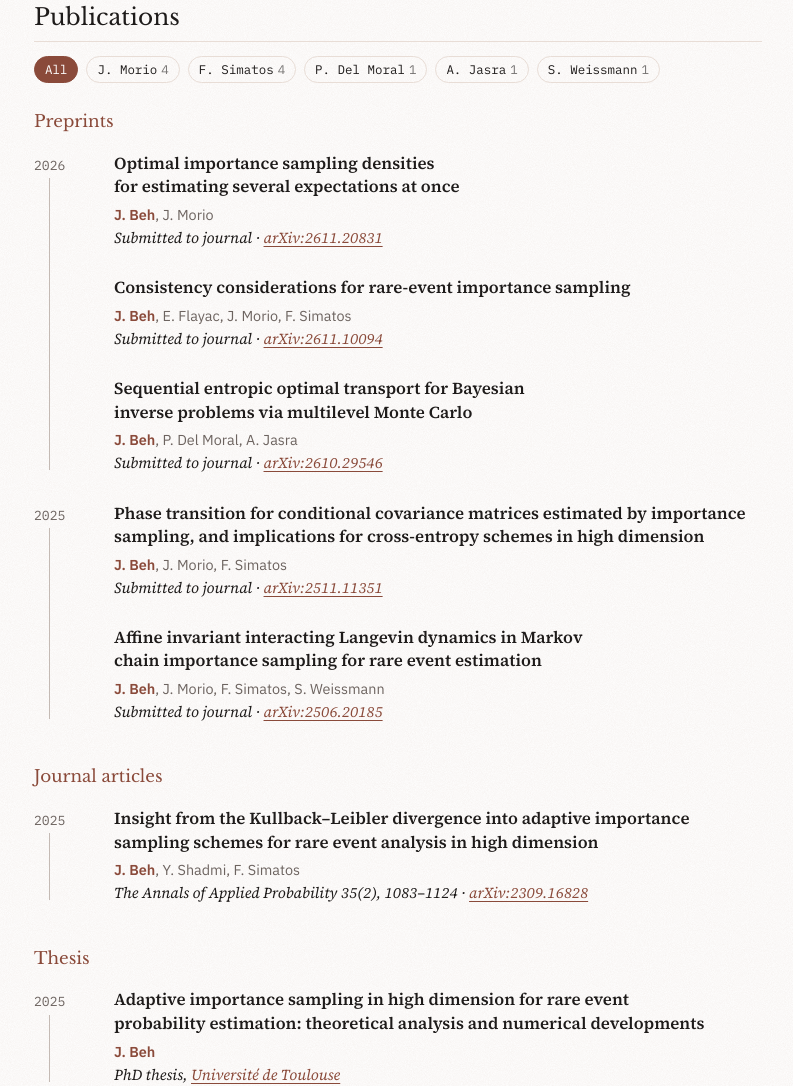
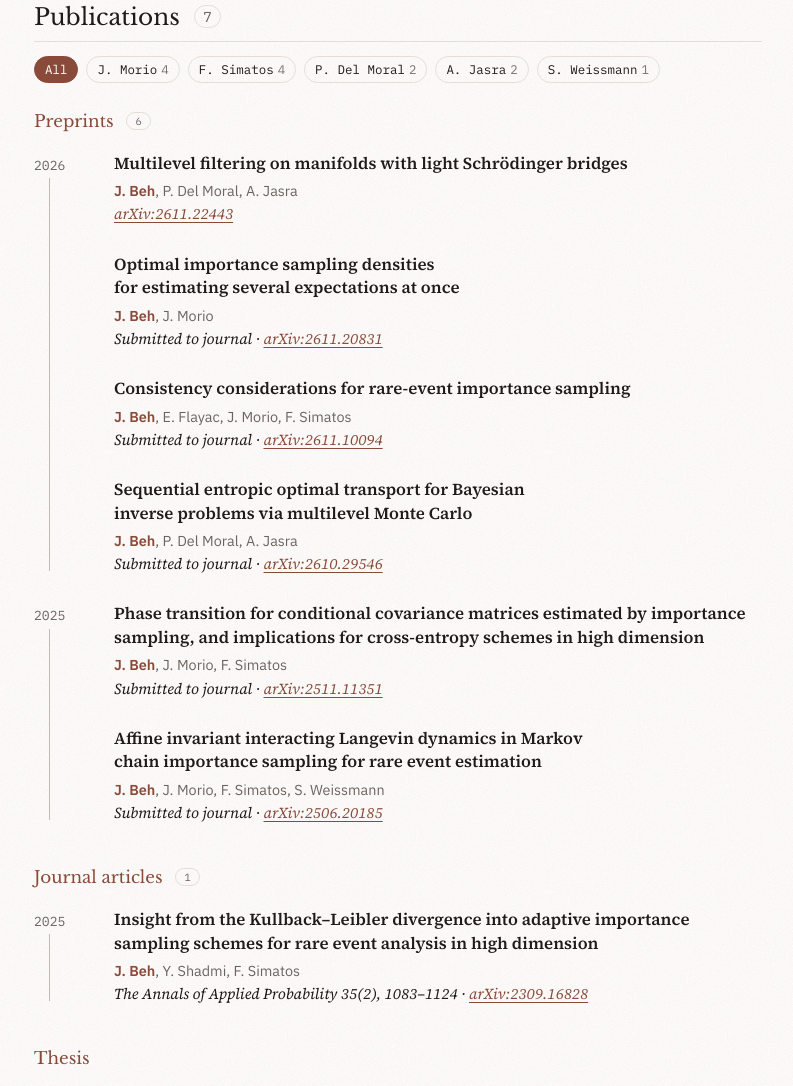
Before and after one commit to JasonBKX/JasonBKX.github.io, a plain HTML site: page index.html in a window 1280 px wide. Shown: the part 764-1850 px from the top of the page, without its empty margins (242-1035 px from the left). Drawn offline with nearby package versions, Linux system fonts and the light colour scheme.

Commit message:
Add files via upload

```diff
--- a/index.html
+++ b/index.html
@@ -65,6 +65,8 @@ ol.pubs{list-style:none;padding:0;margin:0;display:flex;flex-direction:column;ga
 @media (max-width:620px){.pub.run-cont .yr{color:var(--muted)}.pub .yr::after{display:none}}
 .yr{font-family:var(--mono);font-size:.82rem;color:var(--muted);padding-top:3px;font-variant-numeric:tabular-nums}
 .groups{display:flex;flex-direction:column;gap:40px}
+.cnt{font-family:var(--mono);font-size:.62em;font-weight:400;color:var(--muted);border:1px solid var(--line);border-radius:999px;padding:1px 8px;margin-left:8px;vertical-align:.22em;font-variant-numeric:tabular-nums}
+.cnt:empty{display:none}
 .grp{font-family:var(--display);font-weight:400;font-size:1.05rem;color:var(--accent);margin:0 0 16px}
 .pub h4{font-family:var(--body);font-weight:600;color:var(--fg);font-size:1.05rem;line-height:1.4;margin:0 0 4px;text-wrap:balance}
 .auth{font-family:"IBM Plex Sans", "Helvetica Neue", Arial, sans-serif;color:var(--muted);font-size:.9rem;margin:2px 0 0}
@@ -155,13 +157,18 @@ footer{font-family:var(--mono);font-size:.75rem;color:var(--muted);border-top:1p
   </section>
 
   <section id="publications">
-    <h2>Publications</h2>
+    <h2>Publications <span class="cnt" data-count="total"></span></h2>
     <div class="cofilter" id="cofilter" role="group" aria-label="Filter publications by co-author"></div>
     <p class="cofilter-empty" id="cofilter-note" hidden></p>
     <div class="groups">
     <div class="group">
-    <h3 class="grp">Preprints</h3>
+    <h3 class="grp">Preprints <span class="cnt" data-count="group"></span></h3>
     <ol class="pubs">
+      <li class="pub"><span class="yr">2026</span><div>
+        <h4>Multilevel filtering on manifolds with light Schrödinger bridges</h4>
+        <p class="auth"><strong>J. Beh</strong>, P. Del Moral, A. Jasra</p>
+        <p class="venue"><a href="https://arxiv.org/abs/2611.22443" target="_blank" rel="noopener">arXiv:2611.22443</a></p>
+      </div></li>
       <li class="pub"><span class="yr">2026</span><div>
         <h4>Optimal importance sampling densities for estimating several expectations at once</h4>
         <p class="auth"><strong>J. Beh</strong>, J. Morio</p>
@@ -190,7 +197,7 @@ footer{font-family:var(--mono);font-size:.75rem;color:var(--muted);border-top:1p
     </ol>
     </div>
     <div class="group">
-    <h3 class="grp">Journal articles</h3>
+    <h3 class="grp">Journal articles <span class="cnt" data-count="group"></span></h3>
     <ol class="pubs">
       <li class="pub"><span class="yr">2025</span><div>
         <h4>Insight from the Kullback–Leibler divergence into adaptive importance sampling schemes for rare event analysis in high dimension</h4>
@@ -358,6 +365,16 @@ document.getElementById('copy').addEventListener('click',function(){
 })();
 </script>
 <script>
+window.pubCounts=function(){
+  const sec=document.getElementById('publications'); if(!sec) return;
+  let total=0;
+  sec.querySelectorAll('.cnt[data-count="group"]').forEach(c=>{
+    const n=c.closest('.group').querySelectorAll('.pub:not([hidden])').length;
+    c.textContent=n; total+=n;
+  });
+  const t=sec.querySelector('.cnt[data-count="total"]'); if(t) t.textContent=total;
+};
+window.pubCounts();
 window.yrRuns=function(){
   document.querySelectorAll('#publications ol.pubs').forEach(ol=>{
     const items=[...ol.children].filter(li=>li.classList.contains('pub')&&!li.hidden);
@@ -404,6 +421,7 @@ window.yrRuns();
     pubs.forEach(li=>{const co=JSON.parse(li.dataset.co||'[]');li.hidden=!!key&&!co.includes(key)});
     document.querySelectorAll('#publications .group').forEach(g=>{g.hidden=!g.querySelector('.pub:not([hidden])')});
     window.yrRuns&&window.yrRuns();
+    window.pubCounts&&window.pubCounts();
   }
   apply(null);
 })();
```
